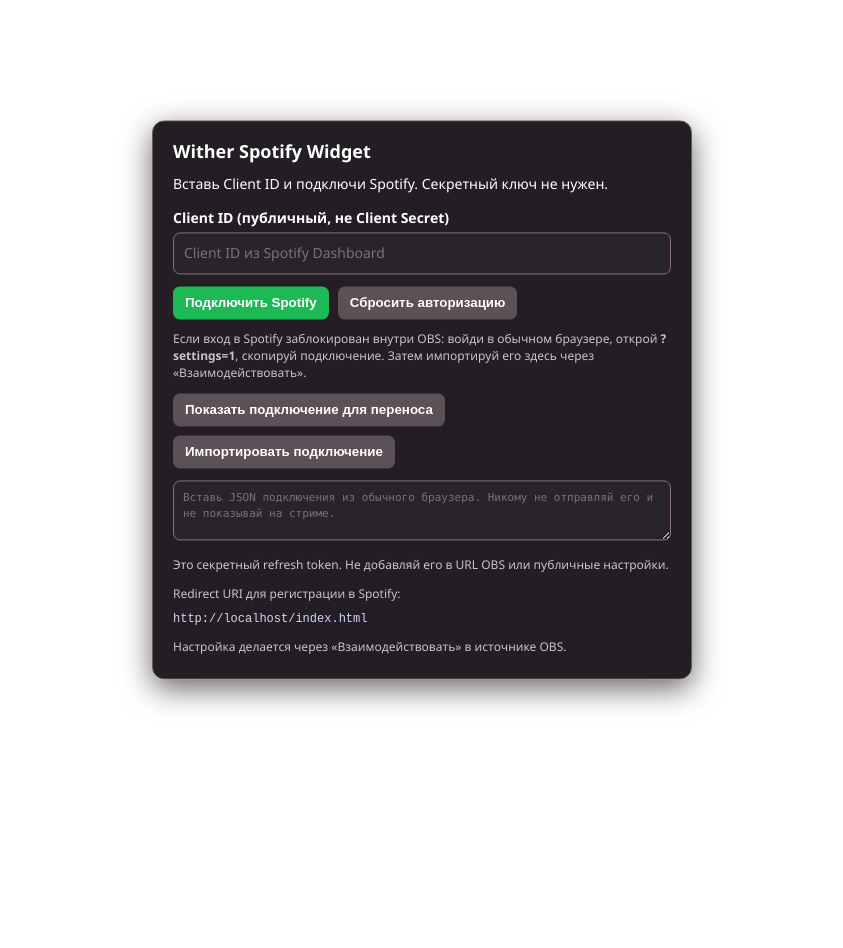
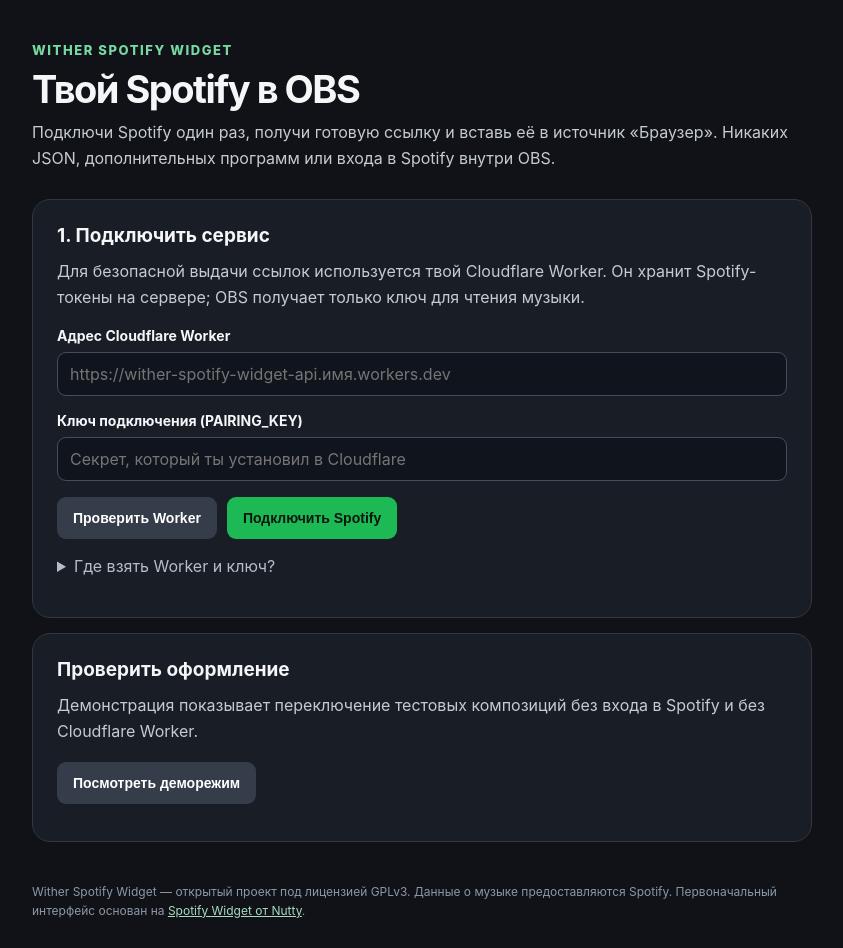
Before and after one commit to WitherOffic/spotify-widget-pkce, a website: page index.html in a window 1280 px wide. Shown: the whole page, without its empty margins (218-1061 px from the left). Before the commit the page ends 800 px from the top, so only its background shows below. Drawn offline with Linux system fonts and the light colour scheme.

Commit message:
Make main URL the Spotify configuration dashboard; OBS uses generated overlay.html

```diff
--- a/index.html
+++ b/index.html
@@ -1,62 +1,91 @@
 <!doctype html>
 <html lang="ru">
 <head>
-  <meta charset="UTF-8" />
-  <meta name="viewport" content="width=device-width,initial-scale=1" />
-  <title>Wither Spotify Widget</title>
-  <link rel="stylesheet" href="./style.css" />
+<meta charset="utf-8"/>
+<meta name="viewport" content="width=device-width,initial-scale=1"/>
+<meta name="referrer" content="no-referrer"/>
+<title>Wither Spotify Widget — Настройка</title>
+<link rel="stylesheet" href="./dashboard.css"/>
 </head>
 <body>
-  <!-- Wither Spotify Widget, modified 2026-11-17, GPLv3; see LICENSE. -->
-  <main id="mainContainer" aria-live="polite">
-    <div id="albumArtBox">
-      <img id="albumArt"  alt="Обложка" />
-      <img id="albumArtBack"  alt="" aria-hidden="true" />
+<main>
+<header class="top">
+<div class="brand">Wither Spotify Widget</div>
+<h1>Твой Spotify в OBS</h1>
+<p>Подключи Spotify один раз, получи готовую ссылку и вставь её в источник «Браузер». Никаких JSON, дополнительных программ или входа в Spotify внутри OBS.</p>
+</header>
+<section class="card" id="setup">
+<h2>1. Подключить сервис</h2>
+<p>Для безопасной выдачи ссылок используется твой Cloudflare Worker. Он хранит Spotify-токены на сервере; OBS получает только ключ для чтения музыки.</p>
+<div class="field">
+<label for="workerUrl">Адрес Cloudflare Worker</label>
+<input id="workerUrl" type="url" placeholder="https://wither-spotify-widget-api.имя.workers.dev" autocomplete="off" spellcheck="false"/>
 </div>
-    <div id="songInfoBox">
-      <div id="songInfo">
-        <div id="IAmRunningOutOfNamesForTheseBoxes">
-          <div id="trackTextViewport">
-            <div id="trackText">
-              <div id="songLabel">Spotify</div>
-              <div id="artistLabel">Ожидаем подключение</div>
+<div class="field">
+<label for="pairingKey">Ключ подключения (PAIRING_KEY)</label>
+<input id="pairingKey" type="password" placeholder="Секрет, который ты установил в Cloudflare" autocomplete="off"/>
+</div>
+<div class="controls">
+<button id="checkWorker" type="button" class="secondary">Проверить Worker</button>
+<button id="connectSpotify" type="button">Подключить Spotify</button>
+</div>
+<details>
+<summary>Где взять Worker и ключ?</summary>
+<p>Серверная часть находится в папке <code>worker/</code> репозитория. Для первого запуска нужно один раз развернуть её в Cloudflare, создать базу D1 и добавить два секретных значения. Подробные шаги — в <a href="https://github.com/WitherOffic/spotify-widget-pkce/blob/main/worker/README.md" target="_blank" rel="noopener">инструкции по настройке Worker</a>.</p>
+</details>
+<div id="setupStatus" class="status" hidden></div>
+</section>
+<section class="card" id="connected" hidden>
+<h2>2. Готовая ссылка для OBS</h2>
+<p>Spotify подключён. Скопируй эту ссылку в OBS → «Источники» → «Браузер». Авторизация в OBS больше не нужна.</p>
+<div class="field">
+<label for="overlayLink">Твоя индивидуальная ссылка</label>
+<input id="overlayLink" type="text" readonly spellcheck="false"/>
+</div>
+<div class="controls">
+<button id="copyLink" type="button">Скопировать ссылку</button>
+<button id="previewLink" type="button" class="secondary">Открыть оверлей</button>
+</div>
+<div class="inline">
+<div class="field">
+<label for="poll">Обновление</label>
+<select id="poll">
+<option value="3000">3 секунды</option>
+<option value="5000">5 секунд</option>
+<option value="10000">10 секунд</option>
+</select>
+</div>
+<div class="field">
+<label for="duration">Скрывать виджет</label>
+<select id="duration">
+<option value="0">Пока играет музыка</option>
+<option value="5">Через 5 секунд</option>
+<option value="8">Через 8 секунд</option>
+<option value="15">Через 15 секунд</option>
+</select>
 </div>
 </div>
-          <div id="times">
-            <div id="progressTime">0:00</div>
-            <div id="timeRemaining">-0:00</div>
+<div class="field"><label><input id="showCover" type="checkbox" checked style="width:auto;min-height:0;margin-right:8px"/>Показывать обложку</label></div>
+<div class="field"><label><input id="animateText" type="checkbox" checked style="width:auto;min-height:0;margin-right:8px"/>Анимация переключения треков</label></div>
+<p class="info">Ссылка содержит отдельный ключ только для чтения текущей музыки. Не публикуй её без необходимости: владелец ссылки сможет видеть воспроизводимые треки, но не получит доступ к управлению Spotify.</p>
+<div class="controls">
+<button id="rotateLink" type="button" class="secondary">Перевыпустить ссылку</button>
+<button id="disconnect" type="button" class="danger">Отключить Spotify</button>
 </div>
-          <div id="progressBg"><div id="progressBar"></div></div>
+<div id="linkStatus" class="status" hidden></div>
+</section>
+<section class="card">
+<h2>Проверить оформление</h2>
+<p>Демонстрация показывает переключение тестовых композиций без входа в Spotify и без Cloudflare Worker.</p>
+<div class="controls">
+<a href="./overlay.html?demo=1" target="_blank" rel="noopener"><button type="button" class="secondary">Посмотреть деморежим</button></a>
 </div>
-      </div>
-      <div id="backgroundArt">
-        <img id="backgroundImage"  alt="" aria-hidden="true" />
-        <img id="backgroundImageBack"  alt="" aria-hidden="true" />
-      </div>
-    </div>
+</section>
+<footer>
+Wither Spotify Widget — открытый проект под лицензией GPLv3. Данные о музыке предоставляются Spotify.
+Первоначальный интерфейс основан на <a href="https://github.com/nuttylmao/spotify-widget" target="_blank" rel="noopener">Spotify Widget от Nutty</a>.
+</footer>
 </main>
-
-  <!-- Only visible before connecting or on fatal errors / ?settings=1. -->
-  <section id="statusContainer" role="status" aria-live="polite" hidden>
-    <div class="status-title">Wither Spotify Widget</div>
-    <p id="statusMessage">Подключи свой Spotify Developer Client ID.</p>
-    <label for="clientIdInput">Client ID (публичный, не Client Secret)</label>
-    <input id="clientIdInput" type="text" spellcheck="false" autocomplete="off" maxlength="100" placeholder="Client ID из Spotify Dashboard" />
-    <div class="status-buttons">
-      <button id="connectButton" type="button">Подключить Spotify</button>
-      <button id="disconnectButton" type="button" class="secondary">Сбросить авторизацию</button>
-    </div>
-    <p class="hint">Если вход в Spotify заблокирован внутри OBS: войди в обычном браузере, открой <b>?settings=1</b>, скопируй подключение. Затем импортируй его здесь через «Взаимодействовать».</p>
-    <div class="status-buttons">
-      <button id="exportButton" type="button" class="secondary">Показать подключение для переноса</button>
-      <button id="importButton" type="button" class="secondary">Импортировать подключение</button>
-    </div>
-    <textarea id="transferInput" placeholder="Вставь JSON подключения из обычного браузера. Никому не отправляй его и не показывай на стриме." rows="2" spellcheck="false"></textarea>
-    <p class="hint">Это секретный refresh token. Не добавляй его в URL OBS или публичные настройки.</p>
-    <p class="hint">Redirect URI для регистрации в Spotify:</p>
-    <code id="redirectUriText"></code>
-    <p class="hint">Настройка делается через «Взаимодействовать» в источнике OBS.</p>
-  </section>
-  <script type="module" src="./script.js"></script>
+<script type="module" src="./dashboard.js"></script>
 </body>
 </html>
```
Lines whose indentation alone changed are shown as unchanged.
